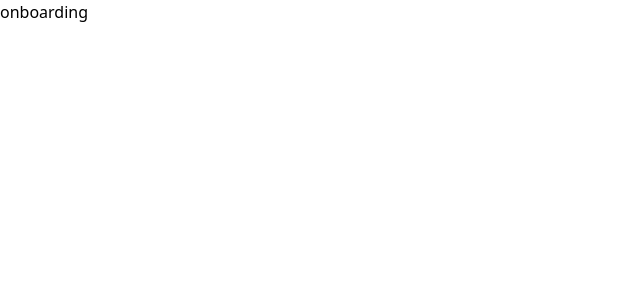
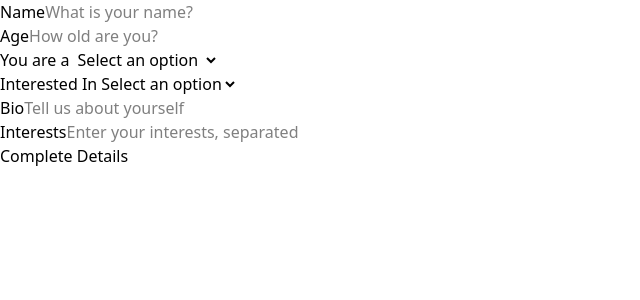
Before and after one commit to MrRyushi/Cita, a Next.js app in the folder cita/: page /onboarding in a window 1280 px wide. Shown: the top 300 px of the page, without its empty margins (0-640 px from the left). Built offline with nearby package versions, Linux system fonts and the light colour scheme; no server answers.

Commit message:
backend for onboarding done, pending ui

```diff
--- a/cita/app/globals.css
+++ b/cita/app/globals.css
@@ -1 +1,6 @@
+@import url('https://fonts.googleapis.com/css2?family=Poppins:ital,wght@0,100;0,200;0,300;0,400;0,500;0,600;0,700;0,800;0,900;1,100;1,200;1,300;1,400;1,500;1,600;1,700;1,800;1,900&display=swap');
 @import "tailwindcss";
+
+.poppins {
+  font-family: "Poppins"
+}
--- a/cita/app/login/page.tsx
+++ b/cita/app/login/page.tsx
@@ -3,8 +3,11 @@ import React from "react";
 import { useState } from "react";
 import { signInWithEmailAndPassword } from "firebase/auth";
 import { auth } from "../../firebase/firebase";
+import Link from "next/link";
+import { useRouter } from "next/navigation";
 
 const Login = () => {
+  const router = useRouter();
   const [email, setEmail] = useState("");
   const [password, setPassword] = useState("");
 
@@ -12,37 +15,54 @@ const Login = () => {
     e.preventDefault();
     try {
       signInWithEmailAndPassword(auth, email, password);
-      alert('successfully logged in')
+      alert("Successfully Logged In");
+      router.push("/onboarding");
     } catch (e) {
-      console.log(e)
-      alert(e)
+      console.log(e);
+      alert(e);
     }
   }
 
   return (
-    <div>
-      <h1>Login</h1>
-      <form onSubmit={signIn}>
+    <div className="w-screen h-screen flex flex-col justify-center items-center bg-linear-to-bl from-pink-900 via-red-400 to-[#FFABAB]">
+      <h1 className="text-3xl text-white mb-5">Welcome to Cita!</h1>
+      <div className="flex flex-col p-8 bg-white rounded-xl w-4/5 md:w-3/5 lg:w-2/5 xl:w-1/3 space-y-2">
+        <h1 className="font-medium text-2xl text-center">Login</h1>
+        <form onSubmit={signIn} className="flex flex-col space-y-5">
+          <div className="flex flex-col space-y-2">
             <label htmlFor="email">Email</label>
             <input
-          placeholder="Email"
+              placeholder="Enter your email"
               value={email}
               type="email"
+              id="email"
+              name="email"
               onChange={(e) => setEmail(e.target.value)}
+              className="bg-[#f3f5f9] ps-3 py-2 rounded-lg text-black"
               required
             />
+          </div>
 
+          <div className="flex flex-col space-y-2">
             <label htmlFor="password">Password</label>
             <input
-          placeholder="Password"
+              placeholder="Your password"
               value={password}
               type="password"
+              id="password"
+              name="password"
               onChange={(e) => setPassword(e.target.value)}
+              className="bg-[#f3f5f9] ps-3 py-2 rounded-lg text-black"
               required
             />
+          </div>
 
-        <button>Login</button>
+          <button className="bg-[#4b4b4b] py-2 rounded-lg text-white">Login</button>
+          <Link href="/signup" className="text-center text-sm text-red-500 hover:underline">
+            {"Don't"} have an account? Sign up
+          </Link>
         </form>
+      </div>
     </div>
   );
 };
--- a/cita/app/onboarding/page.tsx
+++ b/cita/app/onboarding/page.tsx
@@ -1,9 +1,147 @@
-import React from 'react'
+"use client";
+import React, { useEffect, useState } from "react";
+import { auth } from "../../firebase/firebase";
+import { setDoc, doc } from "firebase/firestore";
+import { db } from "../../firebase/firebase";
 
-const onboarding = () => {
+const Onboarding = () => {
+  const [name, setName] = useState("");
+  const [age, setAge] = useState("");
+  const [sex, setSex] = useState("");
+  const [into, setInto] = useState("");
+  const [bio, setBio] = useState("");
+  const [interests, setInterests] = useState("");
+  const [photoURL, setPhotoURL] = useState("");
+
+  async function onboard() {
+    try {
+      const user = auth.currentUser;
+      if (!user) throw new Error("No authenticated user");
+
+      await setDoc(
+        doc(db, "users", user.uid),
+        {
+          name,
+          age: Number(age),
+          sex,
+          into,
+          bio,
+          interests: interests.split(",").map((i) => i.trim()),
+          photoURL,
+        },
+        { merge: true }
+      );
+
+      console.log("User profile updated!");
+    } catch (e) {
+      console.error("Error updating document:", e);
+    }
+  }
+
   return (
-    <div>onboarding</div>
-  )
-}
+    <div>
+      <form action={onboard}>
+        <div>
+          <label htmlFor="name">Name</label>
+          <input
+            type="text"
+            placeholder="What is your name?"
+            id="name"
+            name="name"
+            value={name}
+            onChange={(e) => setName(e.target.value)}
+            required
+          />
+        </div>
+        <div>
+          <label htmlFor="age">Age</label>
+          <input
+            type="number"
+            placeholder="How old are you?"
+            id="age"
+            name="age"
+            value={age}
+            onChange={(e) => setAge(e.target.value)}
+            required
+          />
+        </div>
+        <div>
+          <label htmlFor="sex">You are a </label>
+          <select
+            id="sex"
+            name="sex"
+            value={sex}
+            onChange={(e) => setSex(e.target.value)}
+            required
+          >
+            <option value="" disabled>
+              Select an option
+            </option>
+            <option value="man">Man</option>
+            <option value="woman">Woman</option>
+            <option value="prefer_not_to_say">Prefer not to say</option>
+          </select>
+        </div>
 
-export default onboarding
+        <div>
+          <label htmlFor="into">Interested In</label>
+          <select
+            id="into"
+            name="into"
+            value={into}
+            onChange={(e) => setInto(e.target.value)}
+            required
+          >
+            <option value="" disabled>
+              Select an option
+            </option>
+            <option value="men"> Men</option>
+            <option value="women"> Women </option>
+            <option value="everyone"> Everyone </option>
+          </select>
+        </div>
+        <div>
+          <label htmlFor="bio">Bio</label>
+          <input
+            type="text"
+            placeholder="Tell us about yourself"
+            id="bio"
+            name="bio"
+            value={bio}
+            onChange={(e) => setBio(e.target.value)}
+            required
+          />
+        </div>
+        <div>
+          <label htmlFor="interests">Interests</label>
+          <input
+            type="text"
+            placeholder="Enter your interests, separated by commas"
+            id="interests"
+            name="interests"
+            value={interests}
+            onChange={(e) => setInterests(e.target.value)}
+            required
+          />
+        </div>
+        {/*<div>
+          <label htmlFor="photoURL">Profile Picture</label>
+          <input
+            type="file"
+            placeholder="Upload your profile picture"
+            id="photoURL"
+            name="photoURL"
+            value={photoURL}
+            onChange={(e) => setPhotoURL(e.target.value)}
+            required
+          />
+        </div>*/}
+        <div>
+          <button onClick={onboard}>Complete Details</button>
+        </div>
+      </form>
+    </div>
+  );
+};
+
+export default Onboarding;
--- a/cita/app/signup/page.tsx
+++ b/cita/app/signup/page.tsx
@@ -6,8 +6,11 @@ import {
   fetchSignInMethodsForEmail,
   sendEmailVerification,
 } from "firebase/auth";
-import { auth } from "../../firebase/firebase";
+import { FirebaseError } from "firebase/app";
+import { auth, db } from "../../firebase/firebase";
+import { setDoc, doc } from "firebase/firestore";
 import { useRouter } from "next/navigation";
+import Link from "next/link";
 
 const Signup = () => {
   const router = useRouter();
@@ -35,11 +38,31 @@ const Signup = () => {
         password
       );
 
-      console.log("Account created:", userCredential.user);
+      //alert("Account created:" + userCredential.user.uid);
       alert("Account created successfully!");
-      router.push("/onboarding");
-    } catch (error: any) {
+
+      // create user in firestore
+      try {
+        const docRef = await setDoc(doc(db, "users", userCredential.user.uid), {
+          name: "",
+          age: null,
+          sex: "",
+          into:  "",
+          bio: "",
+          interests: [],
+          photoURL: "",
+          likedUsers: [],
+          passes: [],
+        });
+        console.log("Document written with ID: ", userCredential.user.uid);
+      } catch (e) {
+        console.error("Error adding document: ", e);
+      }
+
+      router.push("/login");
+    } catch (error: unknown) {
       console.error("Registration error:", error);
+      if (error instanceof FirebaseError) {
         if (error.code === "auth/email-already-in-use") {
           alert("This email is already registered. Please log in instead.");
         } else if (error.code === "auth/invalid-email") {
@@ -49,20 +72,25 @@ const Signup = () => {
         } else {
           alert("Something went wrong. Please try again later.");
         }
+      } else {
+        alert("Something went wrong. Please try again later.");
+      }
     }
   }
 
   return (
-    <div className="w-screen h-screen flex flex-col justify-center items-center bg-linear-to-bl from-pink-900 via-red-400 to-[#FFABAB] ">
+    <div className="w-screen h-screen flex flex-col justify-center items-center bg-linear-to-bl from-pink-900 via-red-400 to-[#FFABAB]">
       <div className="flex flex-col p-8 bg-white rounded-xl w-4/5 md:w-3/5 lg:w-2/5 xl:w-1/3 space-y-2">
         <h1 className="font-medium text-2xl text-center">Signup</h1>
         <p className="text-center">Create your account</p>
         <form onSubmit={registerUser} className="flex flex-col space-y-5">
           <div className="flex flex-col space-y-2">
-            <label>Email</label>
+            <label htmlFor="email">Email</label>
             <input
               placeholder="Enter your email"
               type="email"
+              id="email"
+              name="email"
               value={email}
               onChange={(e) => setEmail(e.target.value)}
               className="bg-[#f3f5f9] ps-3 py-2 rounded-lg text-black"
@@ -71,10 +99,12 @@ const Signup = () => {
           </div>
 
           <div className="flex flex-col space-y-2">
-            <label>Password</label>
+            <label htmlFor="password">Password</label>
             <input
               placeholder="Enter your password"
               type="password"
+              id="password"
+              name="password"
               value={password}
               onChange={(e) => setPassword(e.target.value)}
               className="bg-[#f3f5f9] ps-3 py-2 rounded-lg text-black"
@@ -83,10 +113,12 @@ const Signup = () => {
           </div>
 
           <div className="flex flex-col space-y-2">
-            <label>Repeat Password</label>
+            <label htmlFor="repeat_password">Repeat Password</label>
             <input
               placeholder="Repeat your password"
               type="password"
+              id="repeat_password"
+              name="repeat_password"
               value={repeatPassword}
               onChange={(e) => setRepeatPassword(e.target.value)}
               className="bg-[#f3f5f9] ps-3 py-2 rounded-lg text-black"
@@ -94,7 +126,15 @@ const Signup = () => {
             />
           </div>
 
-          <button className="bg-red-400 py-2 rounded-lg">Register</button>
+          <button className="bg-[#4b4b4b] py-2 rounded-lg text-white">
+            Register
+          </button>
+          <Link
+            href="/login"
+            className="text-center text-sm text-red-400 hover:underline"
+          >
+            Already have an account? Login here.
+          </Link>
         </form>
       </div>
     </div>
```
Lines whose indentation alone changed are shown as unchanged.
